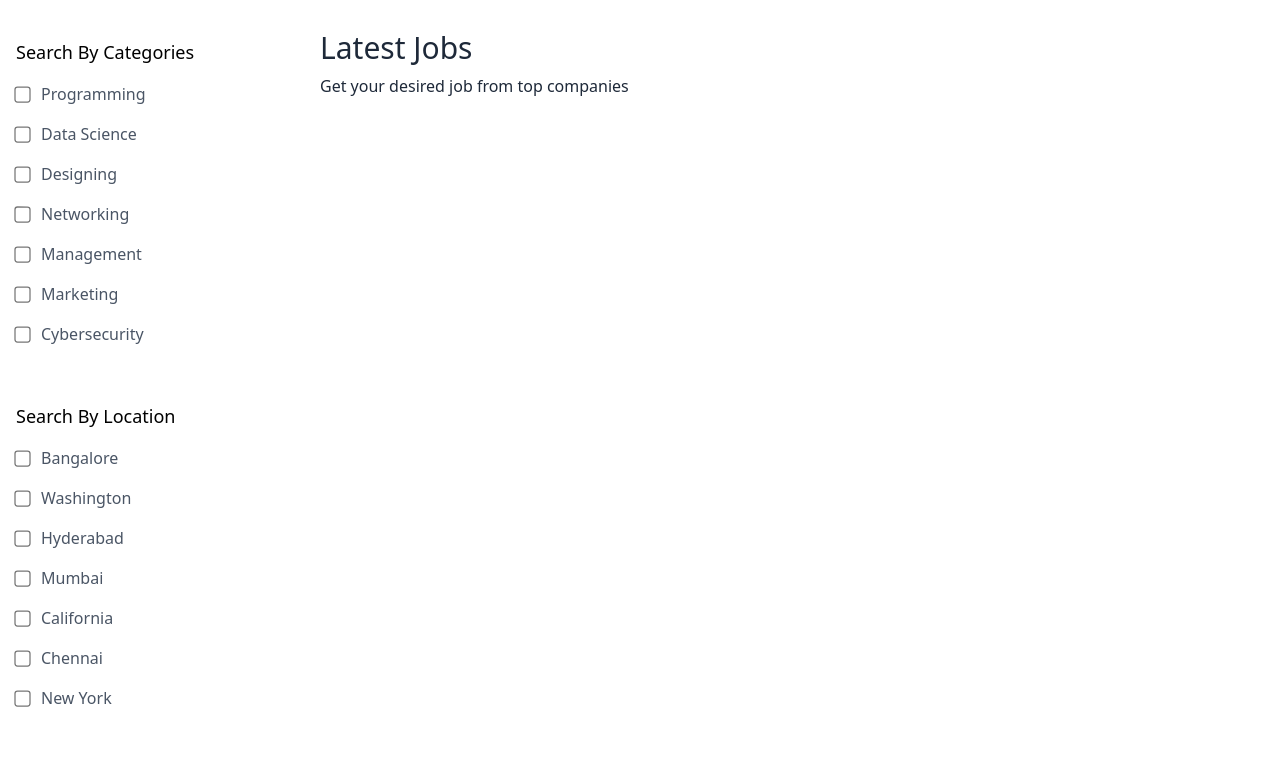
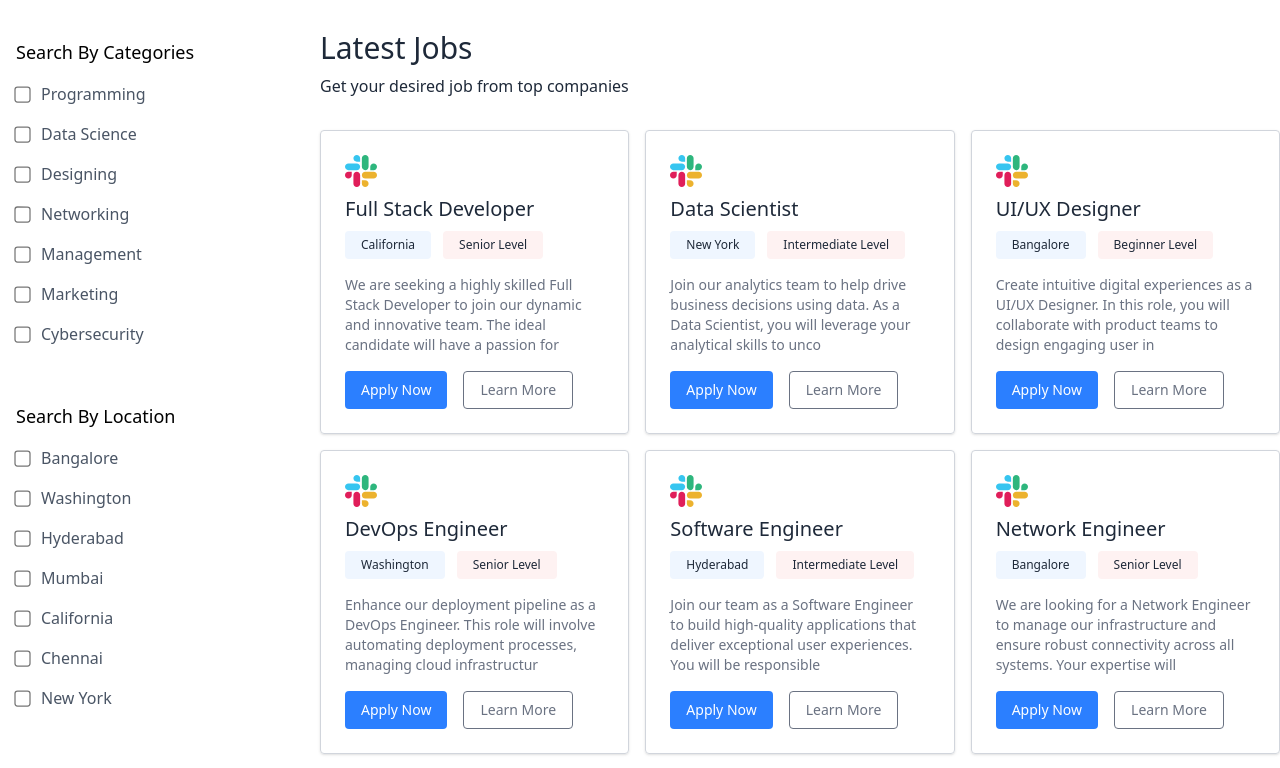
Before and after one commit to tharani-2006/job-portal, a React (Vite) app in the folder client/: page / in a window 1280 px wide. Shown: the part 560-1328 px from the top of the page. Before the commit the page ends 1302 px from the top, so only its background shows below. Built offline with nearby package versions, Linux system fonts and the light colour scheme; no server answers.

Commit message:
add job cards

```diff
--- a/client/src/components/JobCard.jsx
+++ b/client/src/components/JobCard.jsx
@@ -0,0 +1,25 @@
+import React from 'react'
+import { assets } from '../assets/assets'
+
+const JobCard = ({ job }) => {
+    return (
+        <div className=' border border-gray-300 p-6 shadow rounded'>
+            <div className='flex justify-between items-center'>
+                <img className='h-8' src={assets.company_icon} alt="" />
+            </div>
+            <h4 className='font-medium text-xl mt-2'>{job.title}</h4>
+            <div className='flex items-center gap-3 mt-2 text-xs'>
+                <span className='bg-blue-50 border-blue-200 px-4 py-1.5 rounded'>{job.location}</span>
+                <span className='bg-red-50 border-red-200 px-4 py-1.5 rounded'>{job.level}</span>
+            </div>
+            <p className='text-gray-500 text-sm mt-4' dangerouslySetInnerHTML={{__html:job.description.slice(0,150)}}></p>
+            <div className='mt-4 flex gap-4 text-sm'>
+                <button className='bg-blue-500 text-white px-4 py-2 rounded'>Apply Now</button>
+                <button className='text-gray-500 border border-gray-500 px-4 py-2 rounded'>Learn More</button>
+            </div>
+
+        </div>
+    )
+}
+
+export default JobCard
--- a/client/src/components/JobListing.jsx
+++ b/client/src/components/JobListing.jsx
@@ -1,10 +1,11 @@
 import React, { useContext } from 'react'
 import { AppContext } from '../context/AppContext'
 import { assets, JobCategories, JobLocations } from '../assets/assets'
+import JobCard from './JobCard'
 
 const JobListing = () => {
 
-    const { isSearched, searchFilter, setSearchFilter } = useContext(AppContext)
+    const { isSearched, searchFilter, setSearchFilter,jobs } = useContext(AppContext)
 
     return (
         <div className='container 2xl:px-20 mx-auto flex flex-col lg:flex-row max-lg:space-y-8 py-8'>
@@ -48,6 +49,7 @@
                         }
                     </ul>
                 </div>
+
                 {/* Location Filter */}
                 <div className='max-lg:hidden'>
                     <h4 className='font-medium text-lg py-4 pt-14'>Search By Location</h4>
@@ -65,11 +67,13 @@
             </div>
 
             {/* Job Listings */}
-            <section className='w-full lg:w-3/4 text-gray-800 max-lg:px-4'>
+            <section className='w-full lg:w-3/4 text-gray-800 max-lg:px-4 '>
                 <h3 className='font-medium text-3xl py-2' id='job-list'>Latest Jobs</h3>
                 <p className='mb-8'>Get your desired job from top companies</p>
-                <div className='grid grid-cols-1 sm:grid-cols-2 xl:grid-cols-3 gap4'>
-
+                <div className='grid grid-cols-1 sm:grid-cols-2 xl:grid-cols-3 gap-4'>
+                    {jobs.map((job,index) => (
+                        <JobCard key={index} job={job} />
+                    ))}
                 </div>
             </section>
 
--- a/client/src/context/AppContext.jsx
+++ b/client/src/context/AppContext.jsx
@@ -1,4 +1,5 @@
-import { createContext, useState } from "react";
+import { createContext, useEffect, useState } from "react";
+import { jobsData } from "../assets/assets";
 
 export const AppContext = createContext()
 
@@ -11,9 +12,21 @@
 
    const [isSearched,setIsSearched] = useState(false)
 
+   const [jobs,setJobs] = useState([])
+
+   //Function to fetch jobs
+   const fetchJobs = async() => {
+      setJobs(jobsData)
+   }
+
+   useEffect(() => {
+      fetchJobs()
+   },[])
+
    const value = {
       setSearchFilter,searchFilter,
       isSearched,setIsSearched,
+      jobs,setJobs,
    }
 
    return (<AppContext.Provider value={value}>
```
